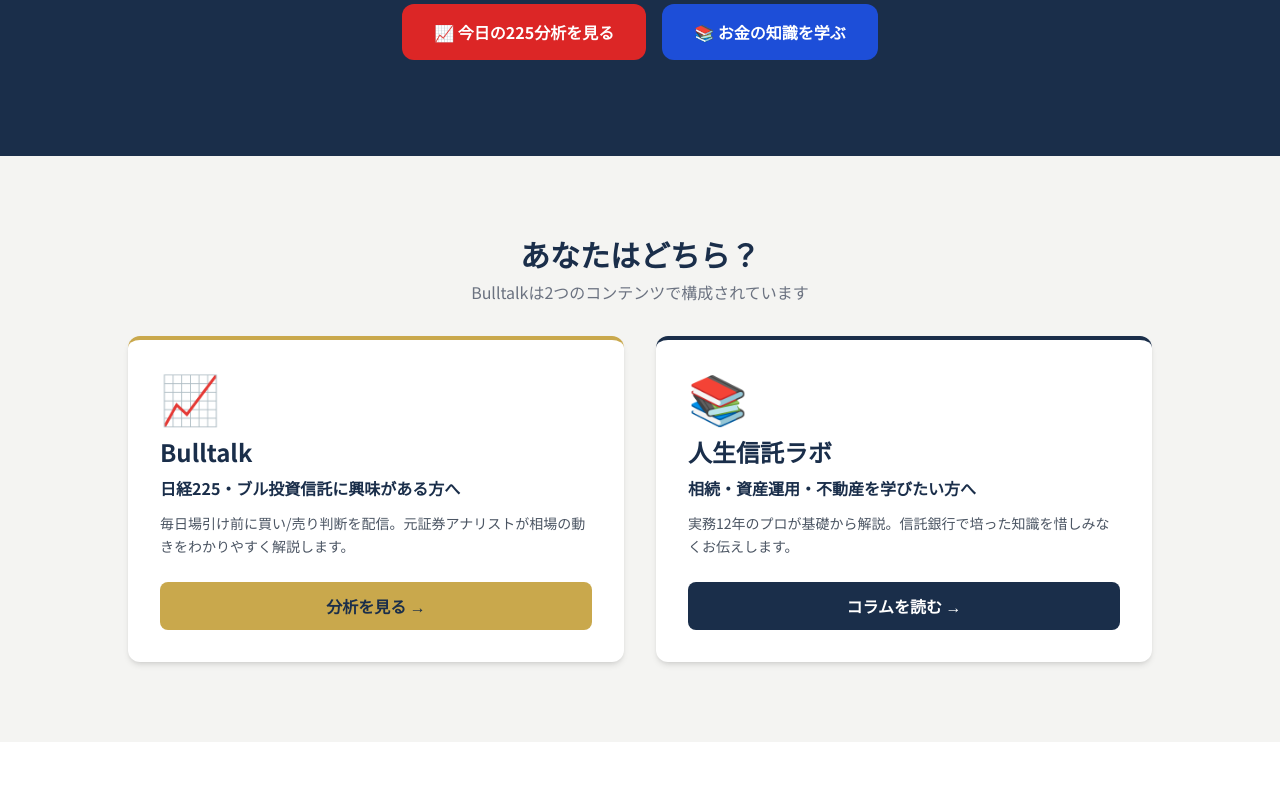
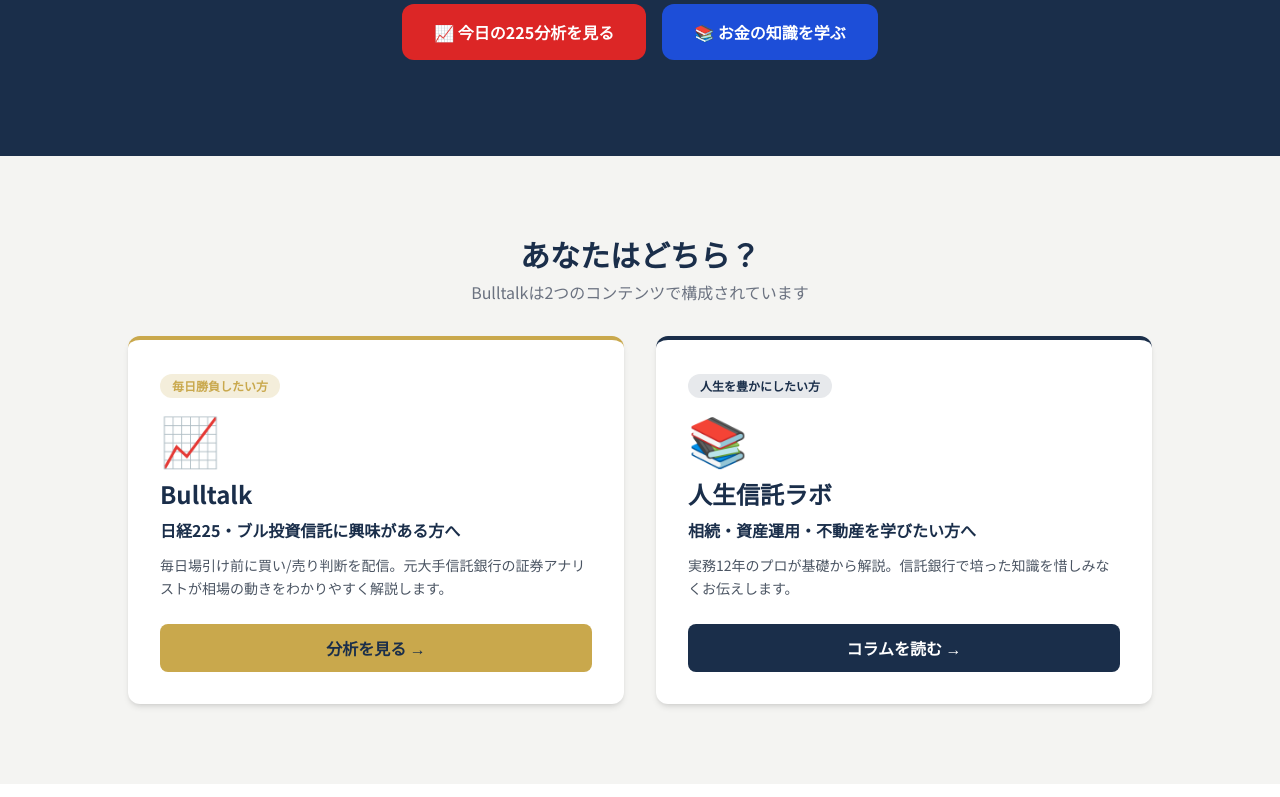
Before and after one commit to tanima3232-eng/bulltalk, a Next.js app: page / in a window 1280 px wide. Shown: the part 460-1257 px from the top of the page. Built offline with nearby package versions, Linux system fonts and the light colour scheme.

Commit message:
feat: カードにバッジ追加・元大手信託銀行の証券アナリストに変更

```diff
--- a/app/page.tsx
+++ b/app/page.tsx
@@ -47,11 +47,12 @@ export default function HomePage() {
             <div className="grid grid-cols-1 md:grid-cols-2 gap-8">
               {/* Bulltalk Card */}
               <div className="card p-8 border-t-4 border-gold">
+                <span className="inline-block bg-gold/20 text-gold text-xs font-bold px-3 py-1 rounded-full mb-4">毎日勝負したい方</span>
                 <div className="text-5xl mb-4">📈</div>
                 <h3 className="text-2xl font-bold text-navy mb-2">Bulltalk</h3>
                 <p className="text-navy font-semibold mb-3">日経225・ブル投資信託に興味がある方へ</p>
                 <p className="text-gray-600 text-sm leading-relaxed mb-6">
-                  毎日場引け前に買い/売り判断を配信。元証券アナリストが相場の動きをわかりやすく解説します。
+                  毎日場引け前に買い/売り判断を配信。元大手信託銀行の証券アナリストが相場の動きをわかりやすく解説します。
                 </p>
                 <Link href="/market" className="btn-primary block text-center">
                   分析を見る →
@@ -60,6 +61,7 @@ export default function HomePage() {
 
               {/* 人生信託ラボ Card */}
               <div className="card p-8 border-t-4 border-navy">
+                <span className="inline-block bg-navy/10 text-navy text-xs font-bold px-3 py-1 rounded-full mb-4">人生を豊かにしたい方</span>
                 <div className="text-5xl mb-4">📚</div>
                 <h3 className="text-2xl font-bold text-navy mb-2">人生信託ラボ</h3>
                 <p className="text-navy font-semibold mb-3">相続・資産運用・不動産を学びたい方へ</p>
```
